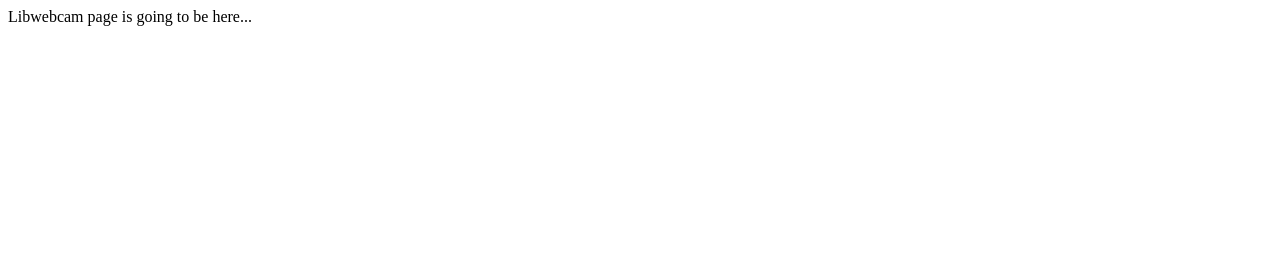
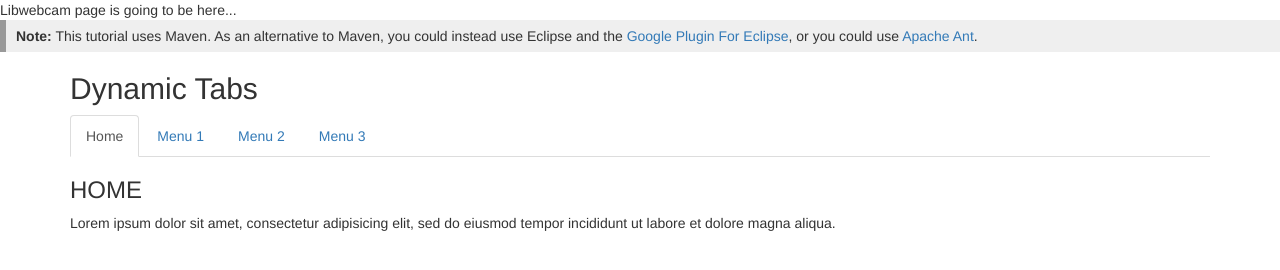
Before and after one commit to rojarand/libwebcam, a plain HTML site: page index.html in a window 1280 px wide. Drawn offline with nearby package versions, Linux system fonts and the light colour scheme.

Commit message:
some minor changes in index.html

```diff
--- a/index.html
+++ b/index.html
@@ -1,5 +1,47 @@
 <html>
-	<body>
+	<head>
+		<meta charset="utf-8">
+		<meta name="viewport" content="width=device-width, initial-scale=1">
+		<link rel="stylesheet" href="http://maxcdn.bootstrapcdn.com/bootstrap/3.3.6/css/bootstrap.min.css">
+		<script src="https://ajax.googleapis.com/ajax/libs/jquery/1.12.0/jquery.min.js"></script>
+		<script src="http://maxcdn.bootstrapcdn.com/bootstrap/3.3.6/js/bootstrap.min.js"></script>
+		<style type="text/css">
+			.note{background-color:#efefef;padding:6px 8px 6px 10px;border-left:6px solid #999}
+		</style>
+	</head>
+	<body class="  two-column docs normal-width">
 	Libwebcam page is going to be here...
+
+	<aside class="note"><strong>Note:</strong><span> This tutorial uses Maven. As an alternative to Maven, you could instead use Eclipse and the <a href="https://developers.google.com/eclipse/docs/getting_started">Google Plugin For Eclipse</a>, or you could use <a href="https://cloud.google.com/appengine/docs/java/tools/ant">Apache Ant</a>.</span></aside>
+
+	<div class="container">
+  <h2>Dynamic Tabs</h2>
+  <ul class="nav nav-tabs">
+    <li class="active"><a data-toggle="tab" href="#home">Home</a></li>
+    <li><a data-toggle="tab" href="#menu1">Menu 1</a></li>
+    <li><a data-toggle="tab" href="#menu2">Menu 2</a></li>
+    <li><a data-toggle="tab" href="#menu3">Menu 3</a></li>
+  </ul>
+
+  <div class="tab-content">
+    <div id="home" class="tab-pane fade in active">
+      <h3>HOME</h3>
+      <p>Lorem ipsum dolor sit amet, consectetur adipisicing elit, sed do eiusmod tempor incididunt ut labore et dolore magna aliqua.</p>
+    </div>
+    <div id="menu1" class="tab-pane fade">
+      <h3>Menu 1</h3>
+      <p>Ut enim ad minim veniam, quis nostrud exercitation ullamco laboris nisi ut aliquip ex ea commodo consequat.</p>
+    </div>
+    <div id="menu2" class="tab-pane fade">
+      <h3>Menu 2</h3>
+      <p>Sed ut perspiciatis unde omnis iste natus error sit voluptatem accusantium doloremque laudantium, totam rem aperiam.</p>
+    </div>
+    <div id="menu3" class="tab-pane fade">
+      <h3>Menu 3</h3>
+      <p>Eaque ipsa quae ab illo inventore veritatis et quasi architecto beatae vitae dicta sunt explicabo.</p>
+    </div>
+  </div>
+</div>
+
 	</body>
 </html>
```
